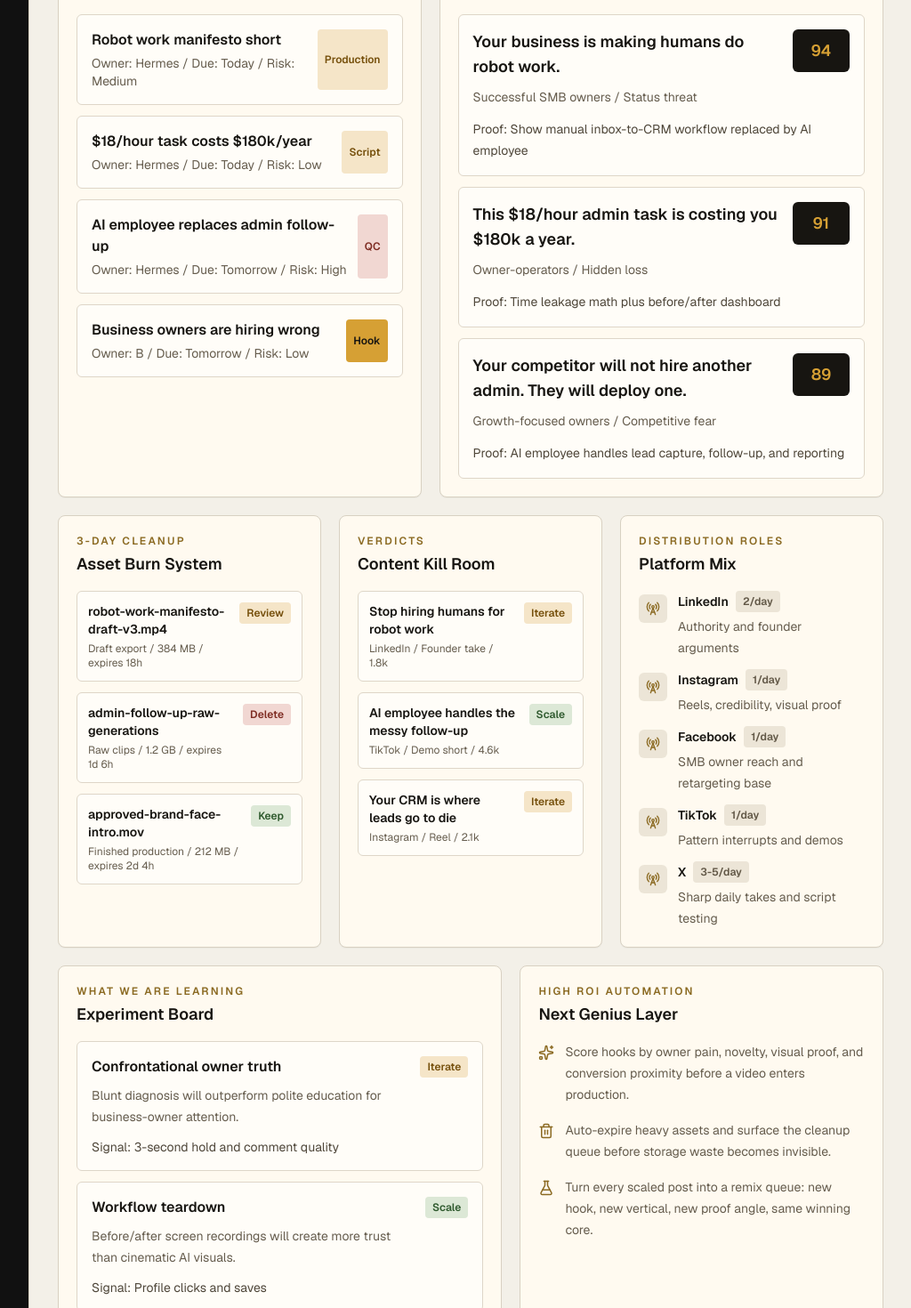
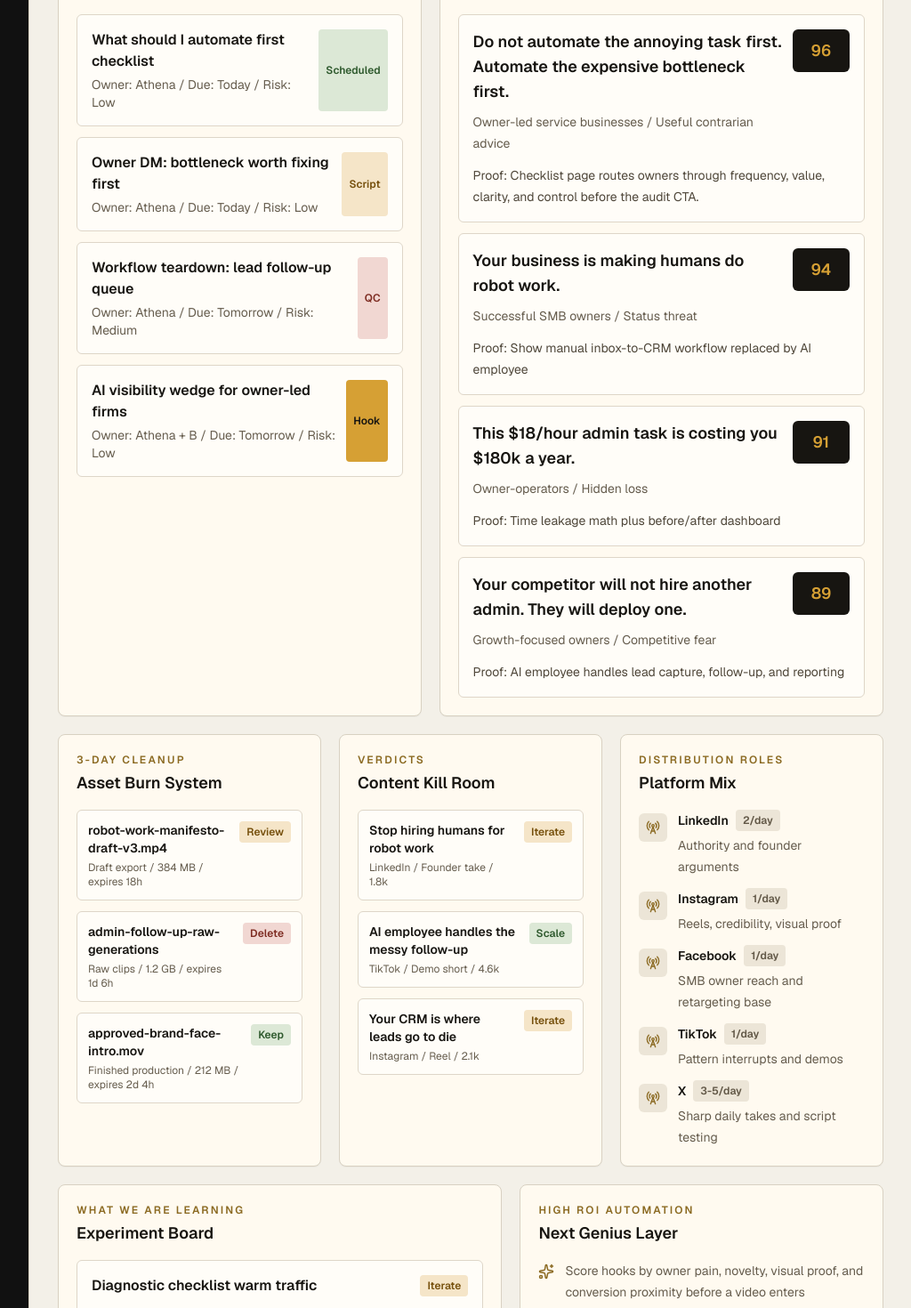
Before and after one commit to bkelly623/247-ops-dashboard, a Next.js app: page /social in a window 1280 px wide. Shown: the part 660-2130 px from the top of the page at 89% size, without its empty margins (255-1279 px from the left). Built offline with nearby package versions, Linux system fonts and the light colour scheme.

Commit message:
Track warm traffic campaign asset

```diff
--- a/src/data/command-center.ts
+++ b/src/data/command-center.ts
@@ -132,36 +132,43 @@ export const moduleCards = [
 
 export const pipelineItems: PipelineItem[] = [
   {
-    title: "Robot work manifesto short",
-    stage: "Production",
-    owner: "Hermes",
-    due: "Today",
-    risk: "Medium",
-  },
-  {
-    title: "$18/hour task costs $180k/year",
-    stage: "Script",
-    owner: "Hermes",
+    title: "What should I automate first checklist",
+    stage: "Scheduled",
+    owner: "Athena",
     due: "Today",
     risk: "Low",
   },
   {
-    title: "AI employee replaces admin follow-up",
-    stage: "QC",
-    owner: "Hermes",
-    due: "Tomorrow",
-    risk: "High",
+    title: "Owner DM: bottleneck worth fixing first",
+    stage: "Script",
+    owner: "Athena",
+    due: "Today",
+    risk: "Low",
   },
   {
-    title: "Business owners are hiring wrong",
+    title: "Workflow teardown: lead follow-up queue",
+    stage: "QC",
+    owner: "Athena",
+    due: "Tomorrow",
+    risk: "Medium",
+  },
+  {
+    title: "AI visibility wedge for owner-led firms",
     stage: "Hook",
-    owner: "B",
+    owner: "Athena + B",
     due: "Tomorrow",
     risk: "Low",
   },
 ];
 
 export const hookCandidates: HookCandidate[] = [
+  {
+    hook: "Do not automate the annoying task first. Automate the expensive bottleneck first.",
+    audience: "Owner-led service businesses",
+    trigger: "Useful contrarian advice",
+    proof: "Checklist page routes owners through frequency, value, clarity, and control before the audit CTA.",
+    score: 96,
+  },
   {
     hook: "Your business is making humans do robot work.",
     audience: "Successful SMB owners",
@@ -186,6 +193,13 @@ export const hookCandidates: HookCandidate[] = [
 ];
 
 export const experiments: Experiment[] = [
+  {
+    name: "Diagnostic checklist warm traffic",
+    hypothesis:
+      "A useful 'what should I automate first' asset will earn more warm clicks and replies than a direct audit pitch.",
+    signal: "Page views, CTA clicks, audit starts, and reply quality from warm-network sharing.",
+    verdict: "Iterate",
+  },
   {
     name: "Confrontational owner truth",
     hypothesis:
--- a/src/data/seo-targets.ts
+++ b/src/data/seo-targets.ts
@@ -150,6 +150,17 @@ export const seoKeywordTargets: SeoKeywordTarget[] = [
     baseline: "Crawlable audit sections and schema added 2026-08-25",
     current: "Awaiting index/rank baseline",
     nextAction: "Measure indexation, audit starts, CTA behavior, and query impressions; refine headline and proof from data.",
+  },
+  {
+    term: "what should my business automate first",
+    intent: "conversion",
+    priority: "P1",
+    targetPage: "/what-should-my-business-automate-first",
+    status: "page-live",
+    baseline: "Diagnostic landing page and shareable article shipped 2026-08-29",
+    current: "Awaiting production deploy, index/rank baseline, and warm-traffic clicks",
+    nextAction:
+      "Use this as the first warm-traffic link for owners who are curious but not ready for a sales page; measure page views, CTA clicks, and audit starts.",
   },
   {
     term: "business automation audit",
@@ -369,7 +380,8 @@ export const growthActions: GrowthAction[] = [
     owner: "Athena",
     status: "active",
     proof: "Content has a concrete buyer problem, useful example, strong hook, internal links, and conversion path.",
-    nextAction: "Prioritize useful assets over generic posts: calculators, checklists, examples, teardown pages, before/after workflows.",
+    nextAction:
+      "First diagnostic checklist asset is now queued for production: /what-should-my-business-automate-first plus matching article. Next: use it in warm outreach and build one workflow teardown asset.",
   },
   {
     name: "Refresh llms.txt, sitemap, schema, and internal links",
```
